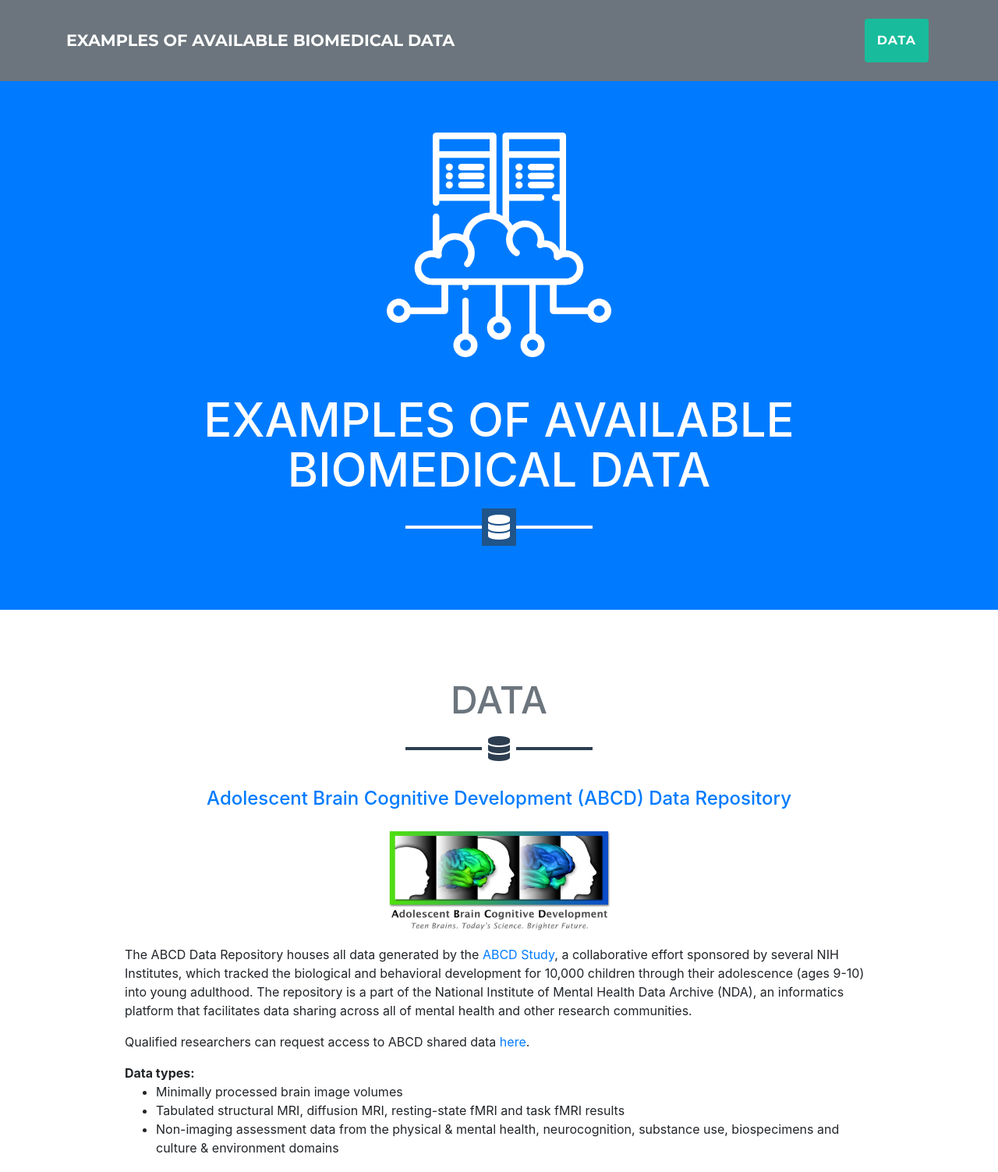
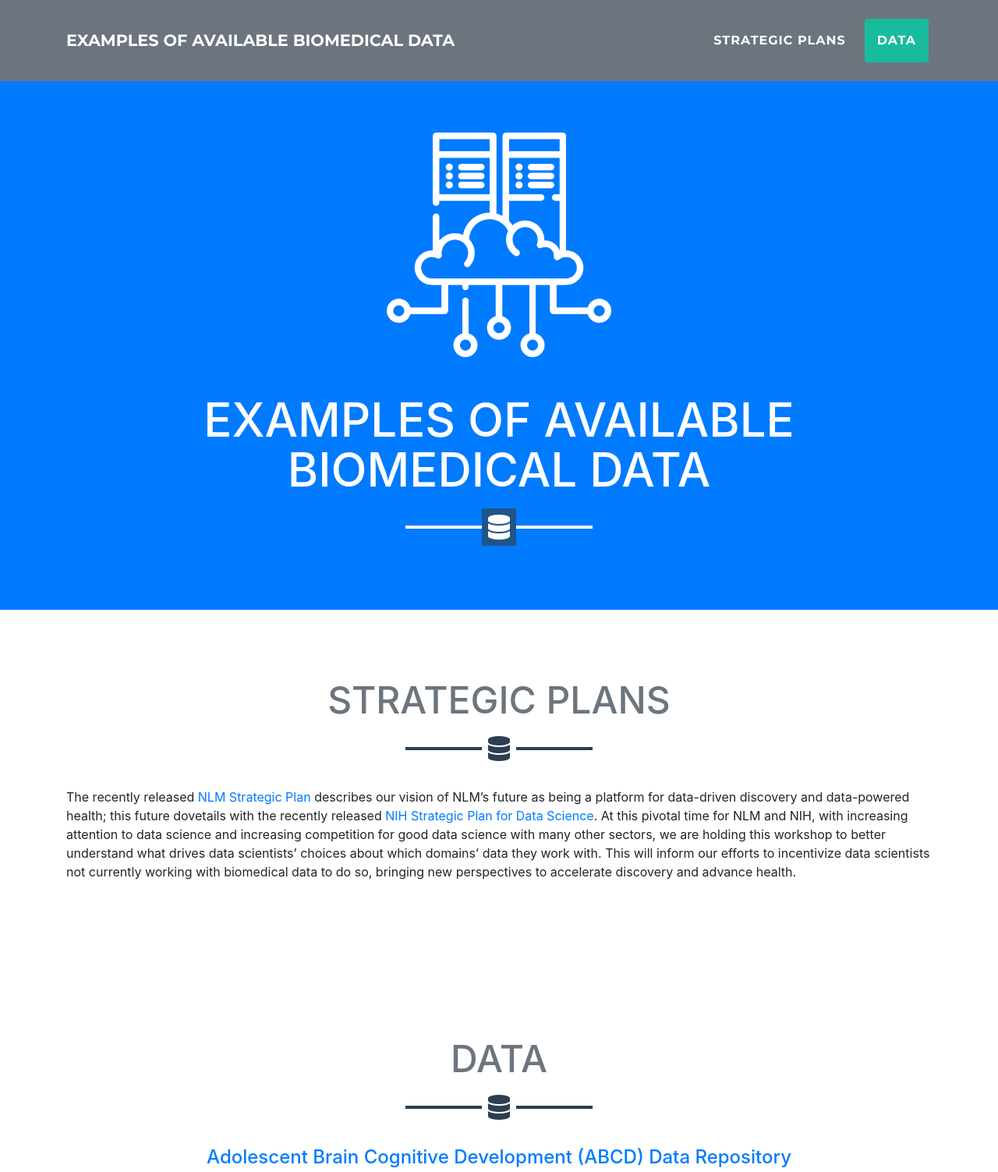
Before and after one commit to biomed-data-examples/biomed-data-examples.github.io, a website with bundled scripts: page index.html in a window 1280 px wide. Shown: the top 1503 px of the page at 78% size. Built offline with nearby package versions, Linux system fonts and the light colour scheme.

Commit message:
Added strategic plans section

```diff
--- a/index.html
+++ b/index.html
@@ -39,6 +39,9 @@
         <div class="collapse navbar-collapse" id="navbarResponsive">
           <ul class="navbar-nav ml-auto">
             <li class="nav-item mx-0 mx-lg-1">
+              <a class="nav-link py-3 px-0 px-lg-3 rounded js-scroll-trigger" href="#strategic-plans">Strategic Plans</a>
+            </li>
+            <li class="nav-item mx-0 mx-lg-1">
               <a class="nav-link py-3 px-0 px-lg-3 rounded js-scroll-trigger" href="#portfolio">Data</a>
             </li>
           </ul>
@@ -55,6 +58,15 @@
         <h2 class="font-weight-light mb-0"></h2>
       </div>
     </header>
+
+     <!-- Portfolio Grid Section -->
+    <section class="strategic-plans" id="strategic-plans">
+      <div class="container">
+        <h2 class="text-center text-uppercase text-secondary mb-0">Strategic Plans</h2>
+        <hr class="star-dark mb-5">
+        <p>The recently released <a href="https://www.nlm.nih.gov/pubs/plan/lrp17/NLM_StrategicReport2017_2027.pdf" target="_blank">NLM Strategic Plan</a> describes our vision of NLM’s future as being a platform for data-driven discovery and data-powered health; this future dovetails with the recently released <a href="https://datascience.nih.gov/sites/default/files/NIH_Strategic_Plan_for_Data_Science_Final_508.pdf" target="_blank">NIH Strategic Plan for Data Science</a>. At this pivotal time for NLM and NIH, with increasing attention to data science and increasing competition for good data science with many other sectors, we are holding this workshop to better understand what drives data scientists’ choices about which domains’ data they work with. This will inform our efforts to incentivize data scientists not currently working with biomedical data to do so, bringing new perspectives to accelerate discovery and advance health.</p>
+      </div>
+    </section>
 
     <!-- Portfolio Grid Section -->
     <section class="portfolio" id="portfolio">
```
